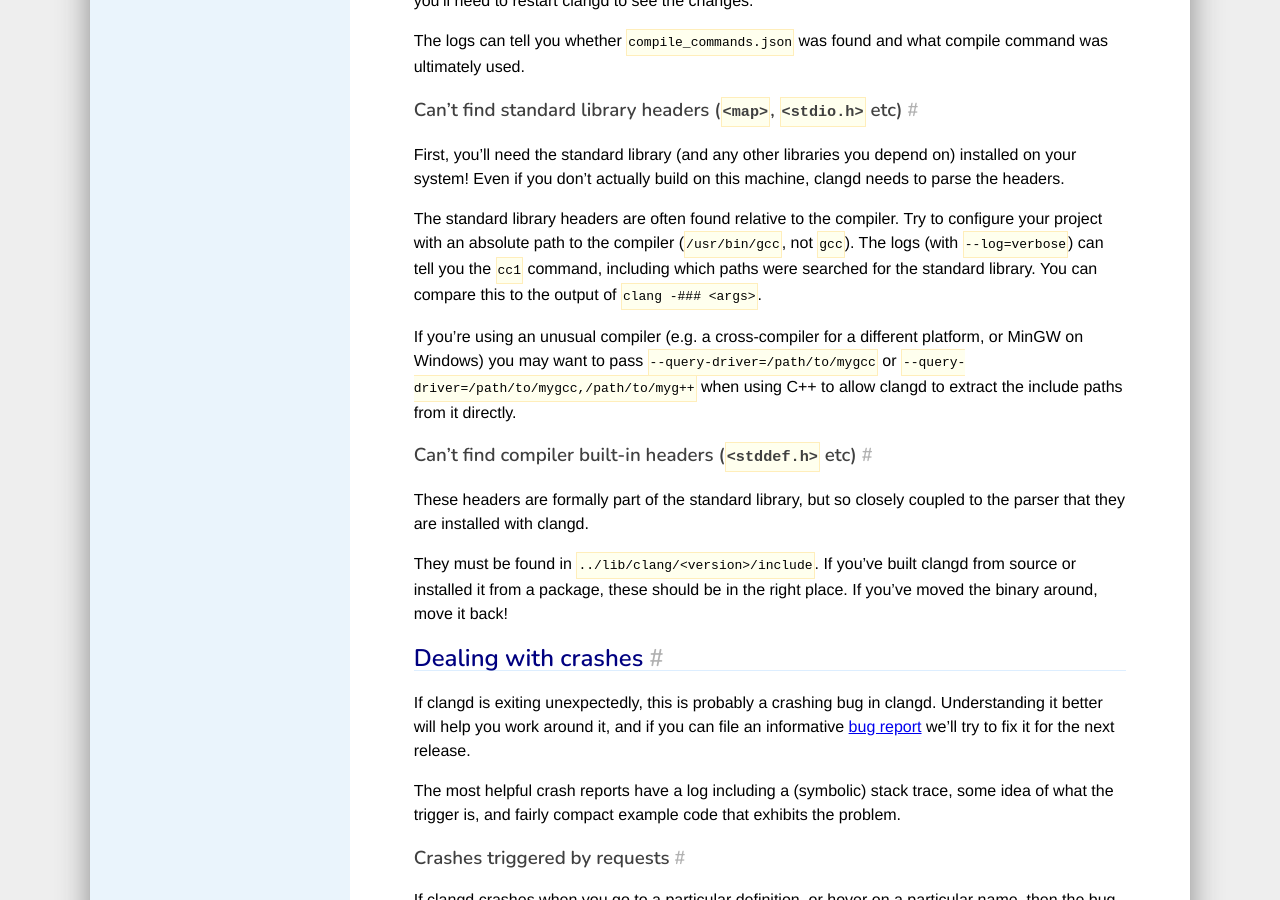
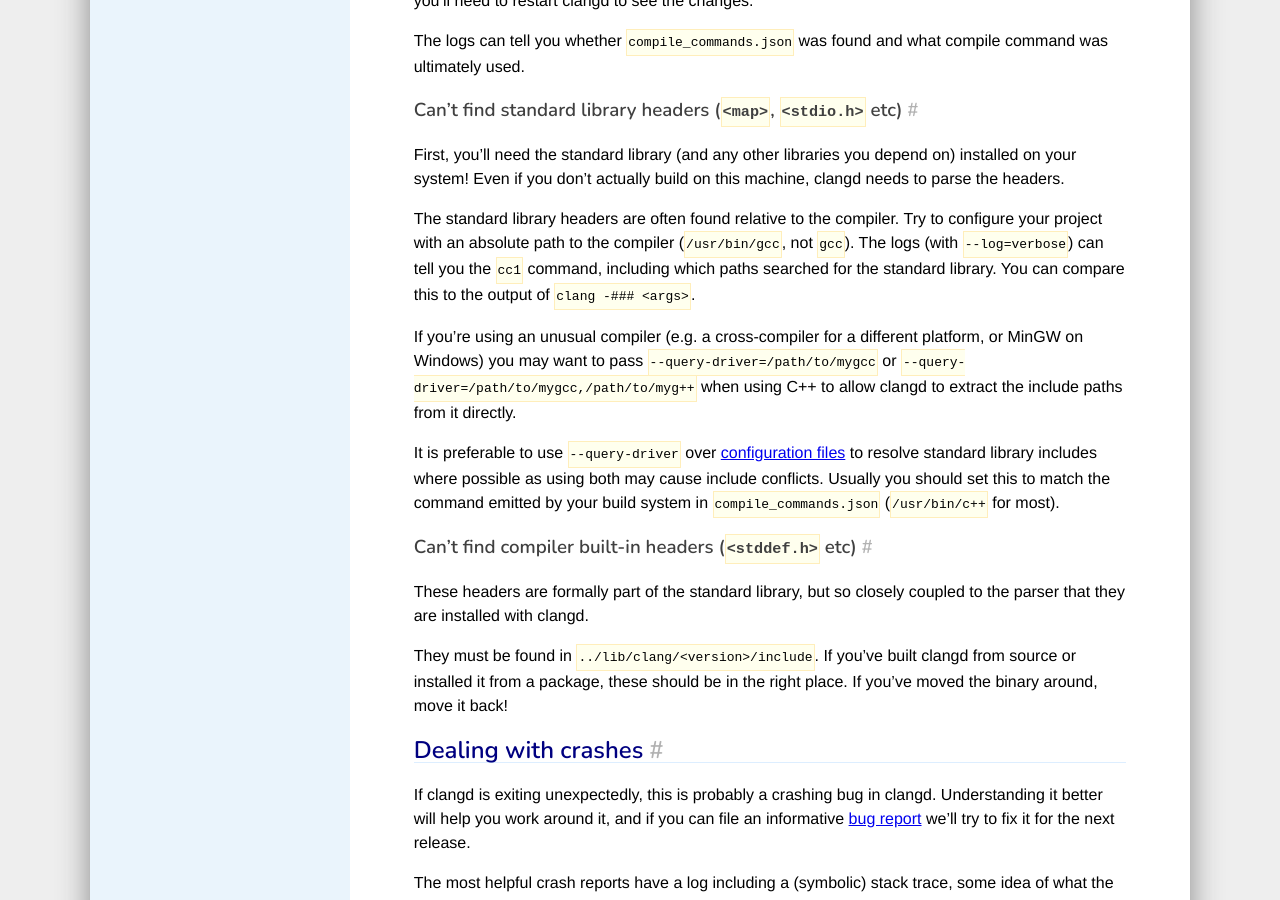
Before and after one commit to llvm/clangd-www, a Jekyll site: the page built from troubleshooting.md, in a window 1280 px wide and 900 px high, scrolled down 1509 px. Built offline with Jekyll 4.4.1, drawn with Linux system fonts in a browser that asks for light colours; our own code applies the rules of GitHub Pages for plain Markdown files.

Commit message:
Added clarification regarding --query-commands

```diff
--- a/troubleshooting.md
+++ b/troubleshooting.md
@@ -49,13 +49,18 @@
 Try to configure your project with an absolute path to the compiler
 (`/usr/bin/gcc`, not `gcc`).
 The logs (with `--log=verbose`) can tell you the `cc1` command, including which
-paths were searched for the standard library. You can compare this to the output
+paths searched for the standard library. You can compare this to the output
 of `clang -### <args>`.
 
 If you're using an unusual compiler (e.g. a cross-compiler for a different
 platform, or MinGW on Windows) you may want to pass `--query-driver=/path/to/mygcc`
 or `--query-driver=/path/to/mygcc,/path/to/myg++` when using C++ to allow clangd
 to extract the include paths from it directly.
+
+It is preferable to use `--query-driver` over [configuration files](config#files)
+to resolve standard library includes where possible as using both may cause
+include conflicts. Usually you should set this to match the command emitted by
+your build system in `compile_commands.json` (`/usr/bin/c++` for most).
 
 ### Can't find compiler built-in headers (`<stddef.h>` etc)
 
```
